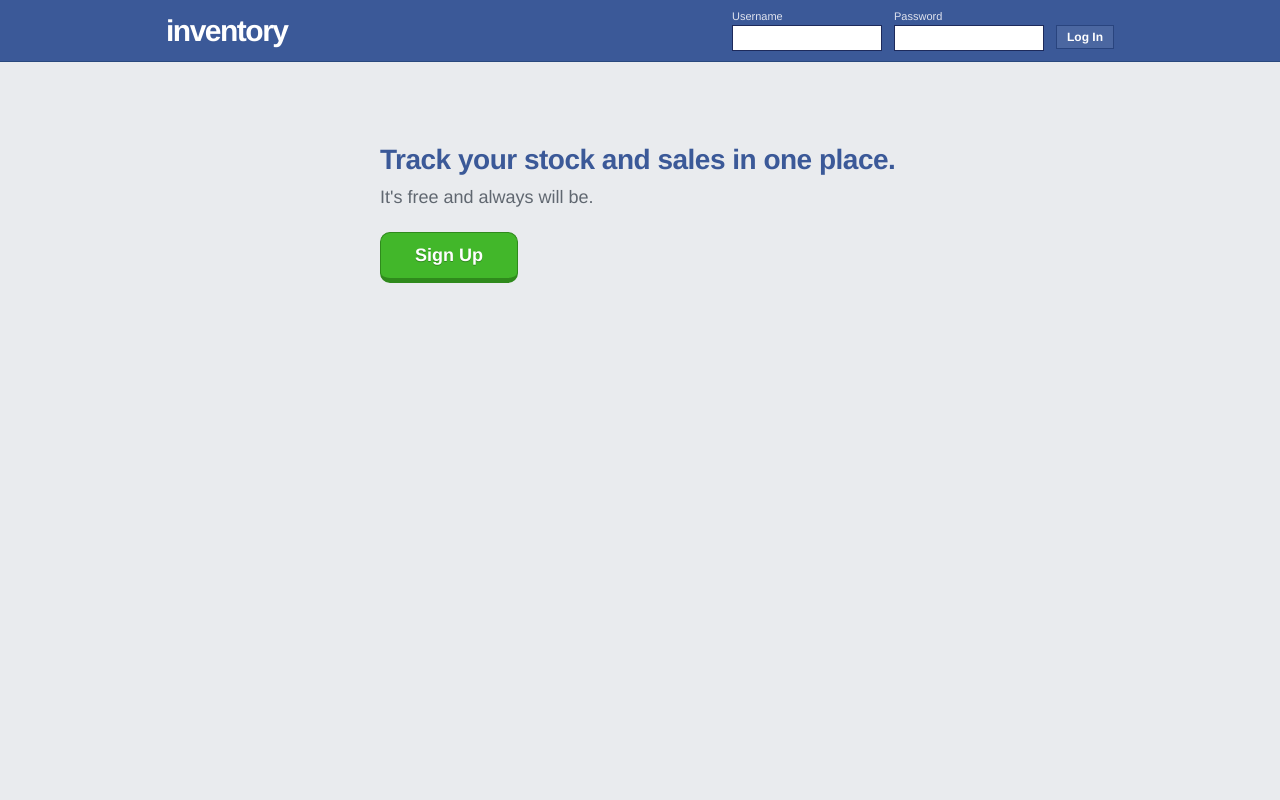
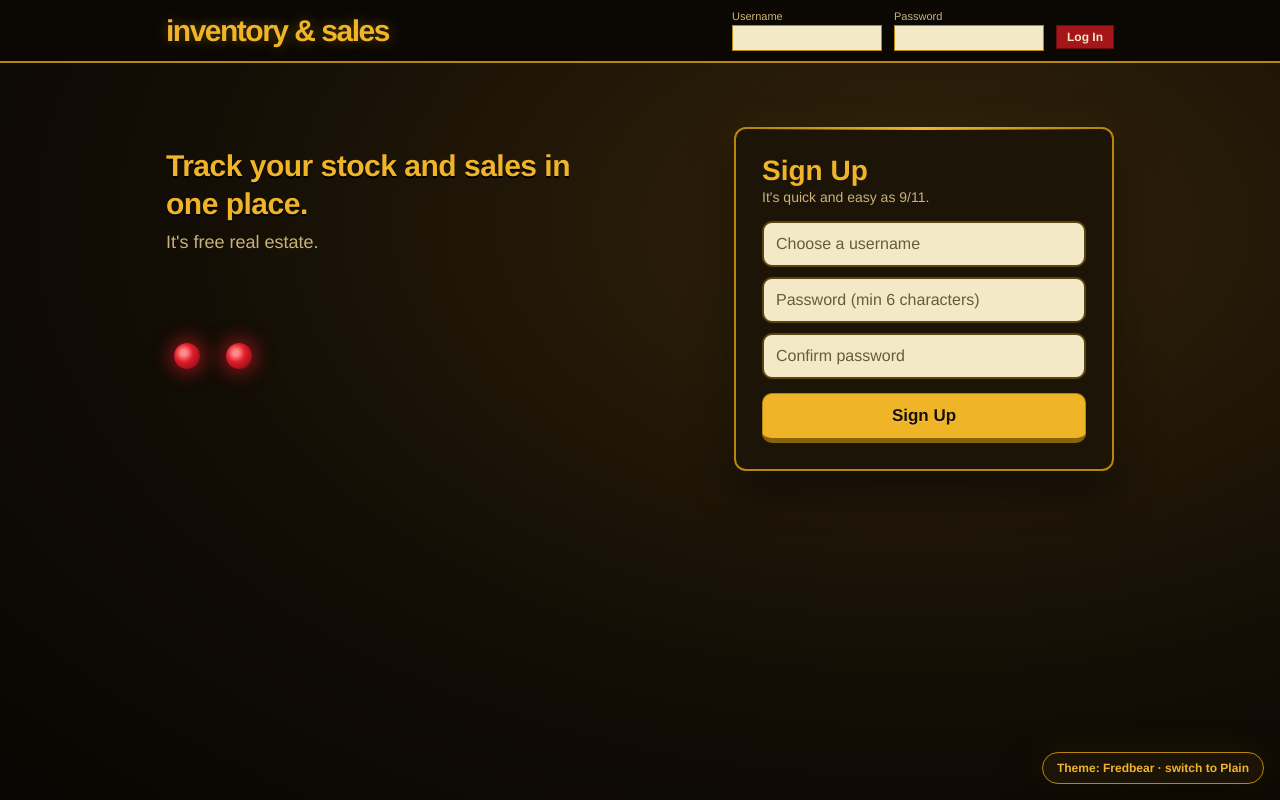
Before and after one commit to auroth22/inventory-sales, a PHP site: page /login.php in a window 1280 px wide. Run offline with PHP 8.4, Linux system fonts and the light colour scheme.

Commit message:
added some cool stuffs on login and changing thematics based on user's preference

```diff
--- a/login.php
+++ b/login.php
@@ -66,15 +66,19 @@ if ($_SERVER['REQUEST_METHOD'] === 'POST') {
 <head>
     <meta charset="UTF-8">
     <meta name="viewport" content="width=device-width, initial-scale=1.0, viewport-fit=cover">
-    <title>Inventory and Sales</title>
+    <title>Inventory & Sales</title>
     <link rel="stylesheet" href="style.css">
+    <script>
+        // Apply the saved theme before the page paints (no flash). Default = Fredbear.
+        try { if (localStorage.getItem('landing-theme') === 'plain') document.documentElement.dataset.theme = 'plain'; } catch (e) {}
+    </script>
 </head>
 <body class="landing">
 
     <!-- Top bar with login -->
     <header class="fb-header">
         <div class="fb-header-inner">
-            <span class="fb-logo">inventory</span>
+            <span class="fb-logo">inventory & sales</span>
 
             <form method="POST" class="fb-login">
                 <input type="hidden" name="form" value="login">
@@ -100,21 +104,18 @@ if ($_SERVER['REQUEST_METHOD'] === 'POST') {
         <div class="flash success landing-flash"><?= htmlspecialchars($success) ?></div>
     <?php endif; ?>
 
-    <!-- Open space -->
     <main class="landing-body">
+        <!-- Left: tagline -->
         <div class="hero">
             <h1>Track your stock and sales in one place.</h1>
-            <p>It's free and always will be.</p>
-            <button type="button" id="open-register">Sign Up</button>
+            <p>It's free real estate.</p>
+            <div class="eyes" aria-hidden="true"><i></i><i></i></div>
         </div>
-    </main>
 
-    <!-- Register-only popup -->
-    <dialog id="register-modal" class="auth-modal">
-        <div class="auth-inner">
-            <button type="button" class="close-x" id="close-register" aria-label="Close">&times;</button>
+        <!-- Right: sign-up window -->
+        <section class="signup-card">
             <h2>Sign Up</h2>
-            <p class="modal-sub">It's quick and easy.</p>
+            <p class="signup-sub">It's quick and easy as 9/11.</p>
 
             <?php if ($error && $tab === 'register'): ?>
                 <p class="error"><?= htmlspecialchars($error) ?></p>
@@ -123,26 +124,33 @@ if ($_SERVER['REQUEST_METHOD'] === 'POST') {
             <form method="POST" class="panel">
                 <input type="hidden" name="form" value="register">
                 <input type="text" name="username" placeholder="Choose a username" required
+                       <?= $tab === 'register' ? 'autofocus' : '' ?>
                        value="<?= $tab === 'register' ? htmlspecialchars($old_username) : '' ?>">
                 <input type="password" name="password" placeholder="Password (min 6 characters)" required>
                 <input type="password" name="confirm" placeholder="Confirm password" required>
                 <button type="submit">Sign Up</button>
             </form>
-        </div>
-    </dialog>
+        </section>
+    </main>
+
+    <button type="button" class="theme-toggle" id="theme-toggle"></button>
 
     <script>
-        const modal = document.getElementById('register-modal');
-        document.getElementById('open-register').addEventListener('click', () => modal.showModal());
-        document.getElementById('close-register').addEventListener('click', () => modal.close());
+        const root = document.documentElement;
+        const btn  = document.getElementById('theme-toggle');
 
-        // Click on the dark area outside the box to close
-        modal.addEventListener('click', e => { if (e.target === modal) modal.close(); });
-
-        <?php if ($tab === 'register'): ?>
-        // Reopen automatically after a failed registration (or ?tab=register)
-        modal.showModal();
-        <?php endif; ?>
+        function paint() {
+            const plain = root.dataset.theme === 'plain';
+            btn.textContent = plain ? 'Theme: Plain \u00b7 switch to Fredbear' : 'Theme: Fredbear \u00b7 switch to Plain';
+            btn.setAttribute('aria-label', btn.textContent);
+        }
+        btn.addEventListener('click', () => {
+            const next = root.dataset.theme === 'plain' ? 'fredbear' : 'plain';
+            root.dataset.theme = next;
+            try { localStorage.setItem('landing-theme', next); } catch (e) {}
+            paint();
+        });
+        paint();
     </script>
 </body>
 </html>
--- a/style.css
+++ b/style.css
@@ -85,87 +85,200 @@ button.danger:hover { background: var(--red-dark); }
 .switch-link a { color: var(--blue-light); }
 
 /* =========================================================
-   Landing page: old-Facebook top bar + open space
+   Landing page (themeable)
+   Default theme = Nightmare Fredbear.
+   <html data-theme="plain"> switches to the original blue look.
+   Only the variables below change between themes; layout is shared.
    ========================================================= */
-.landing { margin: 0; min-height: 100vh; background: var(--bg); }
-.landing-flash { max-width: 980px; margin: 16px auto 0; }
+.landing {
+    /* ---- Nightmare Fredbear ---- */
+    --page-bg: radial-gradient(ellipse at 72% 28%, #33230a 0%, #120d05 58%, #080502 100%);
+    --text: #f3e9c6;
+    --header-bg: #0b0803;
+    --header-line: #b8860b;
+    --logo: #f0b429;
+    --logo-glow: 0 0 14px rgba(240,180,41,0.35);
+    --label: #c9b37a;
+    --field-bg: #f3e9c6;
+    --field-text: #1a1204;
+    --field-border: #b8860b;
+    --field-focus: #f0b429;
+    --field-ring: 0 0 0 2px rgba(240,180,41,0.45);
+    --login-bg: #a4161a;
+    --login-border: #6e0d10;
+    --login-hover: #e11d2a;
+    --login-text: #f3e9c6;
+    --h1: #f0b429;
+    --h1-shadow: 0 2px 0 #000;
+    --sub: #c9b37a;
+    --card-bg: #1c1407;
+    --card-border: #b8860b;
+    --card-shadow: 0 14px 40px rgba(0,0,0,0.65), 0 0 34px rgba(240,180,41,0.10);
+    --card-line: #f0b429;
+    --card-title: #f0b429;
+    --err: #ff8c8c;
+    --input-border: #5a4410;
+    --input-bg: #f3e9c6;
+    --input-text: #1a1204;
+    --placeholder: #6b5b36;
+    --input-focus: #f0b429;
+    --input-ring: 0 0 0 3px rgba(240,180,41,0.3);
+    --cta-bg: #f0b429;
+    --cta-hover: #ffc83d;
+    --cta-border: #b8860b;
+    --cta-edge: #8a6208;
+    --cta-text: #1a1204;
+    --cta-shadow: 0 1px 0 rgba(255,255,255,0.25);
+    --flash-err-bg: #3a0f10; --flash-err-text: #ffb4b4; --flash-err-border: #8c1d20;
+    --flash-ok-bg: #1f2a0f;  --flash-ok-text: #cfe8a3;  --flash-ok-border: #5b7a22;
+    --eyes-display: flex;
+
+    margin: 0;
+    min-height: 100vh;
+    color: var(--text);
+    background: var(--page-bg);
+    background-repeat: no-repeat;
+}
+
+/* ---- Plain (original blue old-Facebook) ---- */
+html[data-theme="plain"] .landing {
+    --page-bg: #e9ebee;
+    --text: #1d2129;
+    --header-bg: #3b5998;
+    --header-line: #29487d;
+    --logo: #ffffff;
+    --logo-glow: none;
+    --label: #dfe3ee;
+    --field-bg: #ffffff;
+    --field-text: #1d2129;
+    --field-border: #1d2a5b;
+    --field-focus: #ffffff;
+    --field-ring: none;
+    --login-bg: #4b67a1;
+    --login-border: #29447e;
+    --login-hover: #5b76b0;
+    --login-text: #ffffff;
+    --h1: #3b5998;
+    --h1-shadow: none;
+    --sub: #606770;
+    --card-bg: #ffffff;
+    --card-border: #3b5998;
+    --card-shadow: 0 12px 40px rgba(0,0,0,0.18);
+    --card-line: transparent;
+    --card-title: #3b5998;
+    --err: #d93025;
+    --input-border: #ccd0d5;
+    --input-bg: #ffffff;
+    --input-text: #1d2129;
+    --placeholder: #8d949e;
+    --input-focus: #4267b2;
+    --input-ring: 0 0 0 3px rgba(66,103,178,0.2);
+    --cta-bg: #42b72a;
+    --cta-hover: #4cc832;
+    --cta-border: #2f8a1c;
+    --cta-edge: #2f8a1c;
+    --cta-text: #ffffff;
+    --cta-shadow: 0 1px 0 rgba(0,0,0,0.25);
+    --flash-err-bg: #ffebe8; --flash-err-text: #a8231b; --flash-err-border: #dd3c10;
+    --flash-ok-bg: #e9f6e6;  --flash-ok-text: #1e6b12;  --flash-ok-border: #b9dfb1;
+    --eyes-display: none;
+}
 
 /* ----- Top bar ----- */
-.fb-header { background: var(--blue); border-bottom: 1px solid #29487d; }
+.fb-header { background: var(--header-bg); border-bottom: 2px solid var(--header-line); }
 .fb-header-inner {
     max-width: 980px; margin: 0 auto; padding: 10px 16px;
     display: flex; align-items: center; justify-content: space-between; gap: 16px;
 }
-.fb-logo { color: white; font-size: 30px; font-weight: bold; letter-spacing: -1.5px; }
+.fb-logo { color: var(--logo); font-size: 30px; font-weight: bold; letter-spacing: -1.5px; text-shadow: var(--logo-glow); }
 
 .fb-login { display: flex; align-items: flex-start; gap: 12px; }
 .fb-field { display: flex; flex-direction: column; gap: 3px; }
-.fb-field label { color: #dfe3ee; font-size: 11px; }
+.fb-field label { color: var(--label); font-size: 11px; }
 .fb-field input[type="text"],
 .fb-field input[type="password"] {
     width: 150px; padding: 5px 6px; font-size: 12px;
-    border: 1px solid #1d2a5b; border-radius: 0;
+    border: 1px solid var(--field-border); border-radius: 0;
+    background: var(--field-bg); color: var(--field-text);
 }
-.fb-field input:focus { box-shadow: none; border-color: #fff; }
+.fb-field input:focus { border-color: var(--field-focus); box-shadow: var(--field-ring); }
 
 .fb-login-btn {
     margin-top: 15px; padding: 4px 10px; font-size: 12px;
-    background: #4b67a1; border: 1px solid #29447e; border-radius: 0;
+    background: var(--login-bg); border: 1px solid var(--login-border);
+    border-radius: 0; color: var(--login-text);
 }
-.fb-login-btn:hover { background: #5b76b0; }
+.fb-login-btn:hover { background: var(--login-hover); }
 
-/* ----- Open space ----- */
-.landing-body { padding: 80px 20px; }
-.hero { max-width: 520px; margin: 0 auto; text-align: left; }
-.hero h1 { font-size: 28px; line-height: 1.25; margin: 0 0 10px; letter-spacing: -0.5px; }
-.hero p { font-size: 18px; color: var(--muted); margin: 0; }
+/* ----- Banners under the top bar ----- */
+.landing-flash { max-width: 948px; width: calc(100% - 32px); margin: 16px auto 0; }
+.landing .flash.error   { background: var(--flash-err-bg); color: var(--flash-err-text); border-color: var(--flash-err-border); }
+.landing .flash.success { background: var(--flash-ok-bg);  color: var(--flash-ok-text);  border-color: var(--flash-ok-border); }
 
-.hero button {
-    margin-top: 24px; padding: 12px 34px; font-size: 18px; color: white;
-    background: var(--green); border: 1px solid var(--green-dark);
-    border-bottom: 5px solid var(--green-dark); border-radius: 10px;
-    text-shadow: 0 1px 0 rgba(0,0,0,0.25);
+/* ----- Open space: tagline left, sign-up window right ----- */
+.landing-body {
+    max-width: 980px; margin: 0 auto; padding: 64px 16px 80px;
+    display: grid; grid-template-columns: minmax(0, 1fr) 380px; gap: 48px; align-items: start;
+}
+.hero { max-width: 460px; margin: 0; text-align: left; padding-top: 20px; }
+.landing .hero h1 { color: var(--h1); font-size: 30px; line-height: 1.25; margin: 0 0 10px; letter-spacing: -0.5px; text-shadow: var(--h1-shadow); }
+.landing .hero p { font-size: 18px; color: var(--sub); margin: 0; }
+
+/* Glowing eyes: Fredbear theme only */
+.eyes { display: var(--eyes-display, flex); gap: 26px; margin-top: 90px; padding-left: 8px; }
+.eyes i {
+    width: 26px; height: 26px; border-radius: 50%;
+    background: radial-gradient(circle at 38% 38%, #ff8a8a 0 12%, #e11d2a 40%, #6b0710 100%);
+    box-shadow: 0 0 18px 4px rgba(225,29,42,0.55);
+    animation: blink 6s infinite;
+}
+@keyframes blink { 0%, 92%, 100% { transform: scaleY(1); } 95% { transform: scaleY(0.08); } }
+@media (prefers-reduced-motion: reduce) { .eyes i { animation: none; } }
+
+/* ----- Sign-up window ----- */
+.signup-card {
+    position: relative;
+    background: var(--card-bg);
+    border: 2px solid var(--card-border);
+    border-radius: 12px;
+    padding: 26px;
+    box-shadow: var(--card-shadow);
+}
+.signup-card::before {
+    content: ""; position: absolute; left: 18px; right: 18px; top: -2px; height: 3px;
+    background: linear-gradient(90deg, transparent, var(--card-line), transparent);
+}
+.signup-card h2 { margin: 0; font-size: 28px; color: var(--card-title); }
+.signup-sub { margin: 2px 0 16px; color: var(--sub); }
+.signup-card .error { color: var(--err); margin: 0 0 12px; }
+
+.panel { display: flex; flex-direction: column; gap: 10px; }
+.panel input { padding: 12px; border: 2px solid var(--input-border); border-radius: 10px; font-size: 16px; background: var(--input-bg); color: var(--input-text); }
+.panel input::placeholder { color: var(--placeholder); }
+.panel input:focus { border-color: var(--input-focus); box-shadow: var(--input-ring); }
+.panel button[type="submit"] {
+    margin-top: 4px; padding: 12px; font-size: 17px; color: var(--cta-text);
+    background: var(--cta-bg); border: 1px solid var(--cta-border);
+    border-bottom: 5px solid var(--cta-edge); border-radius: 10px;
+    text-shadow: var(--cta-shadow);
     transition: transform 0.05s, border-bottom-width 0.05s;
 }
-.hero button:hover { background: #4cc832; }
-.hero button:active { transform: translateY(3px); border-bottom-width: 2px; }
+.panel button[type="submit"]:hover { background: var(--cta-hover); }
+.panel button[type="submit"]:active { transform: translateY(3px); border-bottom-width: 2px; }
 
-/* ===== Register popup ===== */
-.auth-modal {
-    border: 3px solid var(--blue); border-radius: 14px; padding: 0;
-    width: min(400px, 92vw); background: white; color: var(--text);
-    box-shadow: 0 12px 40px rgba(0,0,0,0.35);
+/* ----- Theme switch (bottom-right pill) ----- */
+.theme-toggle {
+    position: fixed; right: 16px; bottom: calc(16px + env(safe-area-inset-bottom, 0px)); z-index: 5;
+    padding: 8px 14px; font-size: 12px; border-radius: 999px;
+    background: var(--card-bg); color: var(--card-title);
+    border: 1px solid var(--card-border); box-shadow: var(--card-shadow);
 }
-.auth-modal[open] { animation: pop 0.18s ease-out; }
-.auth-modal::backdrop { background: rgba(20,28,48,0.6); backdrop-filter: blur(3px); }
-@keyframes pop {
-    from { opacity: 0; transform: translateY(10px) scale(0.97); }
-    to   { opacity: 1; transform: none; }
+.theme-toggle:hover { background: var(--card-bg); filter: brightness(1.15); }
+
+@media (max-width: 800px) {
+    .landing-body { grid-template-columns: 1fr; padding-top: 36px; gap: 32px; }
+    .eyes { margin-top: 32px; }
 }
-@media (prefers-reduced-motion: reduce) { .auth-modal[open] { animation: none; } }
-
-.auth-inner { padding: 26px; position: relative; background: linear-gradient(#f5f7fb, white 90px); border-radius: 11px; }
-.auth-inner h2 { margin: 0; font-size: 28px; }
-.modal-sub { margin: 2px 0 16px; color: var(--muted); }
-
-.close-x {
-    position: absolute; top: 8px; right: 12px; background: none; border: none;
-    color: #8d949e; font-size: 28px; padding: 0 6px;
-}
-.close-x:hover { background: none; color: var(--red); }
-
-.panel { display: flex; flex-direction: column; gap: 10px; }
-.panel input { padding: 12px; border: 2px solid #ccd0d5; border-radius: 10px; font-size: 16px; }
-.panel input:focus { border-color: var(--blue-light); box-shadow: none; }
-.panel button[type="submit"] {
-    margin-top: 4px; padding: 12px; font-size: 17px; color: white;
-    background: var(--green); border: 1px solid var(--green-dark);
-    border-bottom: 5px solid var(--green-dark); border-radius: 10px;
-    text-shadow: 0 1px 0 rgba(0,0,0,0.25);
-    transition: transform 0.05s, border-bottom-width 0.05s;
-}
-.panel button[type="submit"]:hover { background: #4cc832; }
-.panel button[type="submit"]:active { transform: translateY(3px); border-bottom-width: 2px; }
 
 /* ===== Sales / POS ===== */
 .pos-grid { display: grid; grid-template-columns: 3fr 2fr; gap: 24px; align-items: start; }
@@ -190,14 +303,13 @@ button.danger:hover { background: var(--red-dark); }
 
 /* ===== Reports ===== */
 h2 { margin-top: 32px; }
-.auth-inner h2 { margin-top: 0; }
 .bar-cell { width: 35%; }
 .bar { height: 14px; background: var(--blue-light); border-radius: 2px; min-width: 2px; }
 
 /* ===== Small screens ===== */
 @media (max-width: 640px) {
     .topbar { flex-wrap: wrap; gap: 10px; padding: 6px 12px; }
-    .hero h1 { font-size: 24px; }
+    .landing .hero h1 { font-size: 24px; }
     .inline-form { flex-wrap: wrap; }
     .inline-form input { min-width: 0; flex: 1; }
     table { display: block; overflow-x: auto; }
```
Also changed, not shown: pages/style.css (deleted, +0 -250 lines).
